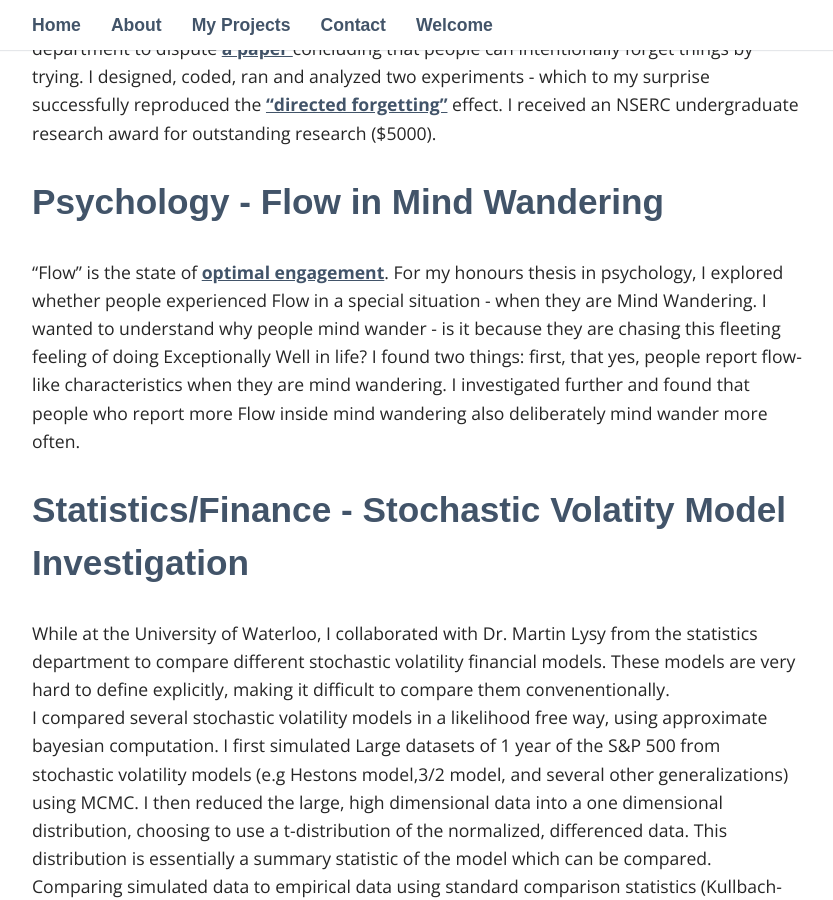
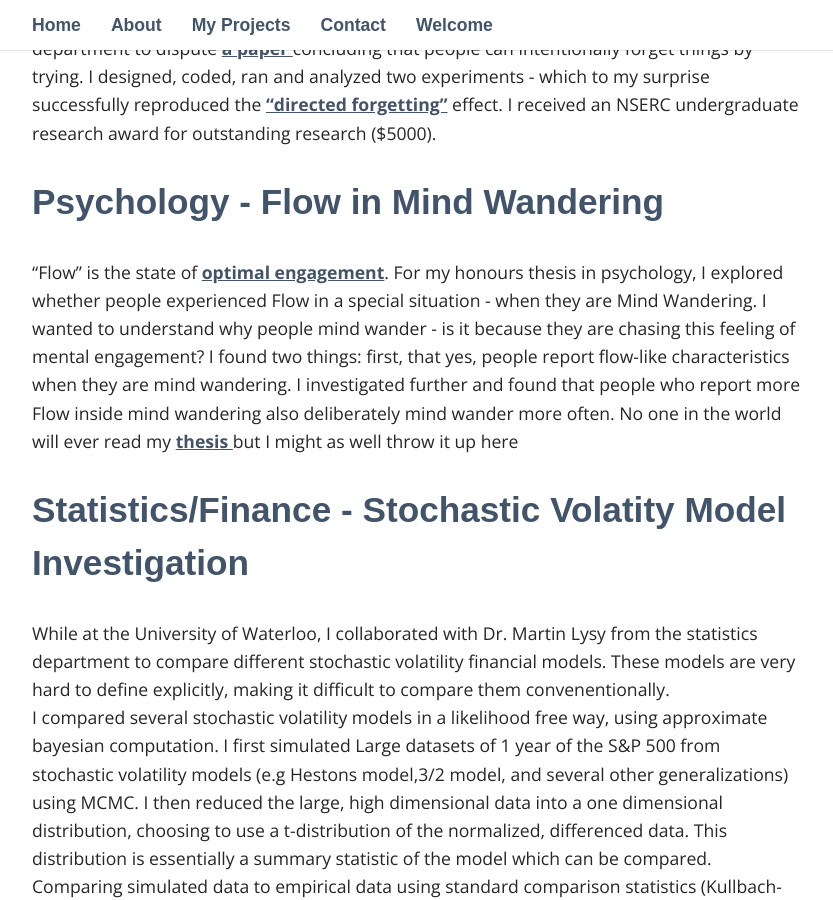
Before and after one commit to arnehuang/arnehuang.github-io, a Jekyll site: the page built from _pages/03_projects.md, in a window 1280 px wide and 900 px high, scrolled down 911 px. Shown: the whole window, without its empty margins (223-1056 px from the left). Built offline with Jekyll 4.4.1, drawn with Linux system fonts in a browser that asks for light colours; some web fonts are replaced.

Commit message:
Update 03_projects.md

```diff
--- a/_pages/03_projects.md
+++ b/_pages/03_projects.md
@@ -14,8 +14,8 @@ permalink: /MyProjects/
 
   <h2>Psychology - Flow in Mind Wandering</h2>
   "Flow" is the state of <a href = 'https://en.wikipedia.org/wiki/Flow_(psychology)'> optimal engagement</a>.
-  For my honours thesis in psychology, I explored whether people experienced Flow in a special situation - when they are Mind Wandering. I wanted to understand why people mind wander - is it because they are chasing this fleeting feeling of doing Exceptionally Well in life?
-  I found two things: first, that yes, people report flow-like characteristics when they are mind wandering. I investigated further and found that people who report more Flow inside mind wandering also deliberately mind wander more often.
+  For my honours thesis in psychology, I explored whether people experienced Flow in a special situation - when they are Mind Wandering. I wanted to understand why people mind wander - is it because they are chasing this feeling of mental engagement?
+  I found two things: first, that yes, people report flow-like characteristics when they are mind wandering. I investigated further and found that people who report more Flow inside mind wandering also deliberately mind wander more often. No one in the world will ever read my <a href = "thesis.pdf"> thesis </a> but I might as well throw it up here
 
 
   <h2>Statistics/Finance - Stochastic Volatity Model Investigation</h2>
```
